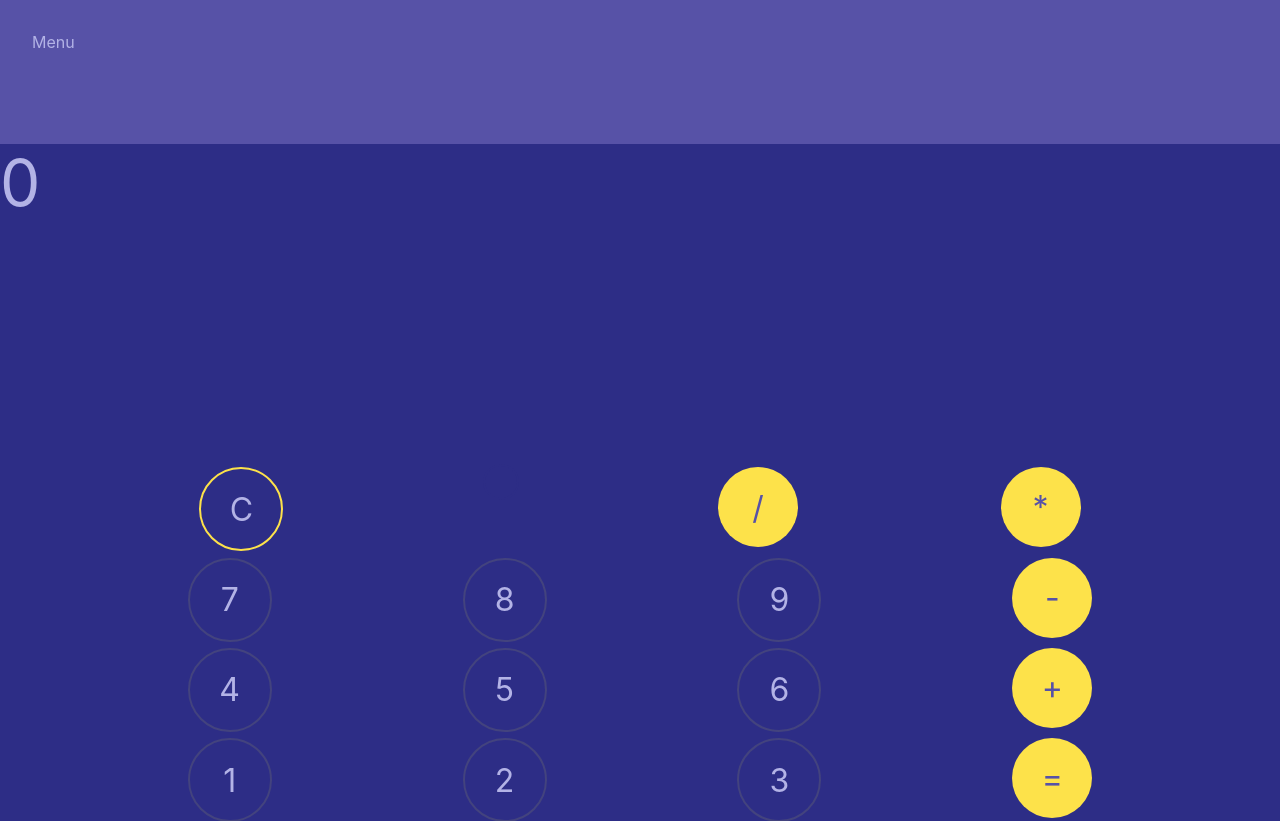
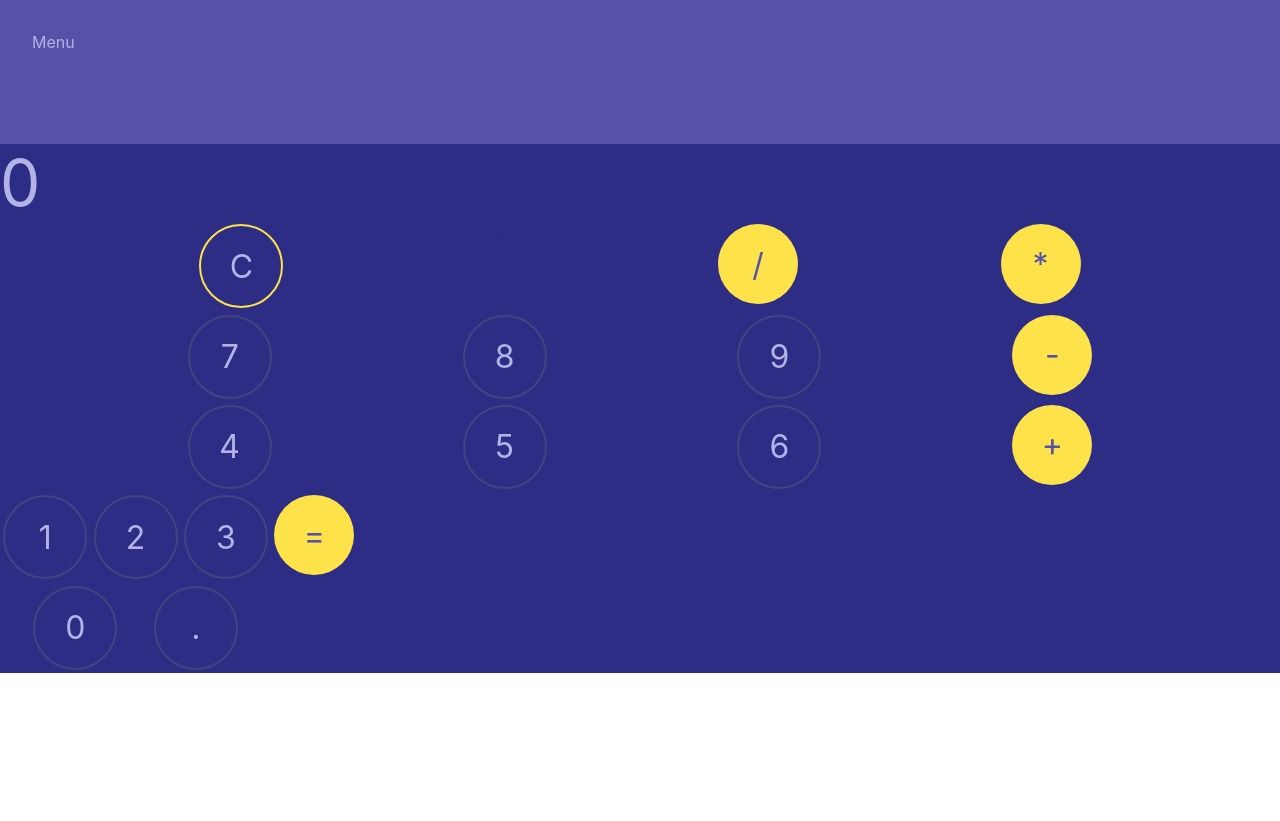
Before and after one commit to bomazani/calculator, a React (Create React App) app: page / in a window 1280 px wide. Shown: the top 821 px of the page. After the commit the page ends 800 px from the top, so only its background shows below. Built offline with nearby package versions, Linux system fonts and the light colour scheme.

Commit message:
Reworked the render on App.js to aid in flexbox styling. Created more classes in App.css to match the changes in App.js.

```diff
--- a/src/App.css
+++ b/src/App.css
@@ -18,18 +18,25 @@
   padding: 2em;
 }
 
-.calc-display {
+/* .calc-display {
   display: flex;
   height: 10em;
   width: 20em;
-}
+} */
 
 .keyad {
   display: flex;
   flex-direction: row;
   height: 50em;
-  padding: 4em;
+  width: 326;
+  /* padding: 8em; */
   border: 2px solid red;
+}
+
+.upper-pad {
+  display: flex;
+  flex-direction: column;
+  width: 326;
 }
 
 .row {
@@ -39,9 +46,20 @@
   background-color: #2d2d86;
 }
 
-.operaterpad {
+.lower-pad {
   display: flex;
+  flex-direction: row;
+  width: 326;
+
+}
+
+.left {
   flex-direction: column;
+}
+
+.lower-left {
+  display: flex;
+  flex-direction: row;
   justify-content: space-evenly;
   background-color: #2d2d86;
 }
--- a/src/App.js
+++ b/src/App.js
@@ -42,9 +42,11 @@ class App extends Component {
 
           <div className="keypad">
             <div className="numberpad"></div>
+
+              <div className="upper-pad">
                 <div className="row">
                   <ClearBtn handleClear={() => this.setState({calcDisplay: "0"})}>C</ClearBtn>
-                <div className="blank"></div>
+                  <div className="blank">?</div>
                   <OperatorBtn handleClick={this.addToCalcDisplay}>/</OperatorBtn>
                   <OperatorBtn handleClick={this.addToCalcDisplay}>*</OperatorBtn>
                 </div>
@@ -60,23 +62,39 @@ class App extends Component {
                   <NumBtn handleClick={this.addToCalcDisplay}>6</NumBtn>
                   <OperatorBtn handleClick={this.addToCalcDisplay}>+</OperatorBtn>
                 </div>
+              </div>
+
+              <div className="lower-pad">
+
+                <div className="lower-pad left">
+                  <div className="lower-left" id="top">
                     <div className="row">
                       <NumBtn handleClick={this.addToCalcDisplay}>1</NumBtn>
                       <NumBtn handleClick={this.addToCalcDisplay}>2</NumBtn>
                       <NumBtn handleClick={this.addToCalcDisplay}>3</NumBtn>
-                <OperatorBtn handleClick={this.addToCalcDisplay}>=</OperatorBtn>
                     </div>
-              <div className="row">
-                <NumBtn className="zero-btn" handleClick={this.addToCalcDisplay}>0</NumBtn>
+                  </div>
+                  <div className="lower-left" id="bottom">
+                    <NumBtn className="zero" handleClick={this.addToCalcDisplay}>0</NumBtn>
                     <NumBtn handleClick={this.addToCalcDisplay}>.</NumBtn>
                   </div>
                 </div>
-            <div className="operaterpad">
+
+                <div className="lower-pad right">
+                  <div className="operatorBtn equal">
+                    <OperatorBtn handleClick={this.addToCalcDisplay}>=</OperatorBtn>
+                  </div>
+                </div>
+
+              </div>
+
+            </div>
+            {/* <div className="operaterpad">
               <OperatorBtn handleClick={this.addToCalcDisplay}>*</OperatorBtn>
               <OperatorBtn handleClick={this.addToCalcDisplay}>-</OperatorBtn>
               <OperatorBtn handleClick={this.addToCalcDisplay}>+</OperatorBtn>
               <OperatorBtn handleClick={() => this.handleEqual()}>=</OperatorBtn>
-            </div>
+            </div> */}
           </div>
       </div>
     );
```
Lines whose indentation alone changed are shown as unchanged.
